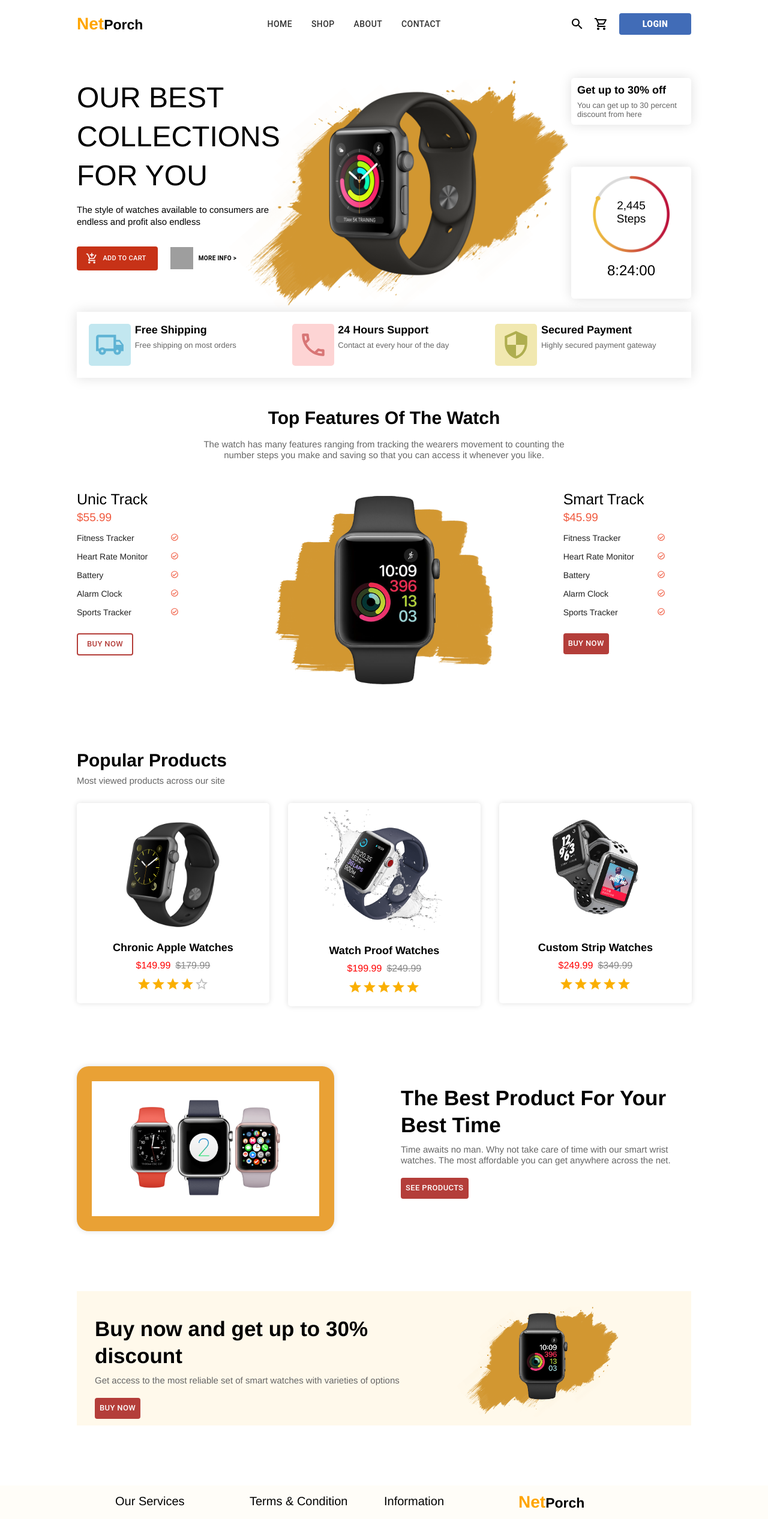
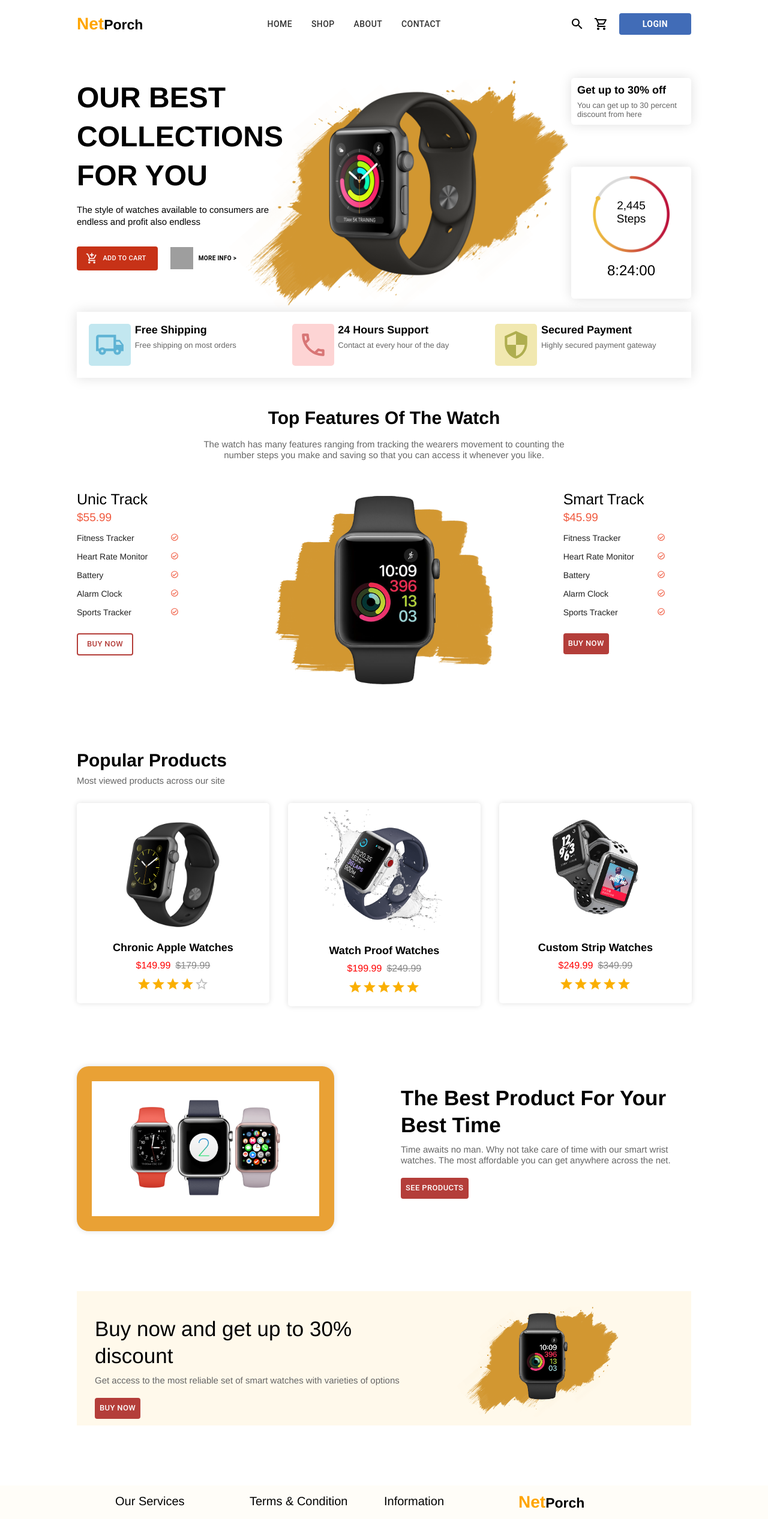
Before and after one commit to boskitech/neekseats, a React (Create React App) app: page / in a window 1280 px wide. Shown: the top 2533 px of the page at 60% size. Built offline with nearby package versions, Linux system fonts and the light colour scheme; grey boxes are pictures that could not be loaded.

Commit message:
change font weights

```diff
--- a/src/components/navbar/Navbar.js
+++ b/src/components/navbar/Navbar.js
@@ -22,10 +22,10 @@ import { selectUserCart, fetchCartProducts } from "../../reducers/cartSlice";
 
 const HeaderText = styled("h2")(({ theme }) => ({
   color: "#000",
-  fontWeight: "900",
+  fontWeight: 700,
   fontSize: "23px",
   [theme.breakpoints.down("md")]: {
-    fontWeight: "800",
+    fontWeight: 700,
     fontSize: "20px",
   },
 }));
@@ -58,7 +58,7 @@ const StyledMenuButton = styled(Button)({
 
 const StyledLoginButton = styled(Button)(({ theme }) => ({
   color: "#fff",
-  fontWeight: 800,
+  fontWeight: 700,
   backgroundColor: "#416cb7",
   width: "120px",
   marginLeft: "10px",
--- a/src/components/navbar/SearchBar.js
+++ b/src/components/navbar/SearchBar.js
@@ -3,7 +3,7 @@ import SearchIcon from "@mui/icons-material/Search";
 import { Button, TextField } from "@mui/material";
 import { Box } from "@mui/system";
 import { useEffect, useState } from "react";
-import { Link, useNavigate } from "react-router-dom";
+import { useNavigate } from "react-router-dom";
 import { useDispatch, useSelector } from "react-redux";
 import {
   fetchProducts,
@@ -47,7 +47,7 @@ const StyledGridLoginInput = styled(TextField)(({ theme }) => ({
 
 const StyledLoginButton = styled(Button)(({ theme }) => ({
   color: "#fff",
-  fontWeight: 800,
+  fontWeight: 700,
   backgroundColor: "#416cb7",
   width: "120px",
   marginLeft: "10px",
--- a/src/pages/home/Home.styles.js
+++ b/src/pages/home/Home.styles.js
@@ -66,14 +66,14 @@ export const StyledLeftSideBanner = styled("div")(({ theme }) => ({
 
 export const StyledBannerHeaderText = styled("div")(({ theme }) => ({
   fontSize: "48px",
-  fontWeight: 550,
+  fontWeight: 600,
   color: "#000",
   lineHeight: "65px",
 }));
 
 export const StyledBannerText = styled("div")(({ theme }) => ({
   fontSize: "15px",
-  fontWeight: 420,
+  fontWeight: 400,
   color: "#000",
   lineHeight: "20px",
   marginTop: "15px",
@@ -422,7 +422,7 @@ export const StyledPopularProductsDivHeader = styled("div")(({ theme }) => ({
 
 export const StyledPopularProductsDivText = styled("div")(({ theme }) => ({
   fontSize: "16px",
-  fontWeight: 450,
+  fontWeight: 400,
   textAlign: "center",
   color: "red",
   marginTop: "10px",
@@ -430,7 +430,7 @@ export const StyledPopularProductsDivText = styled("div")(({ theme }) => ({
 
 export const StyledStrikedProductsDivText = styled("span")(({ theme }) => ({
   fontSize: "16px",
-  fontWeight: 450,
+  fontWeight: 400,
   textAlign: "center",
   color: "#888",
   marginLeft: "8px",
@@ -502,7 +502,7 @@ export const StyledOfferBar = styled(Grid)(({ theme }) => ({
 
 export const StyledOfferBarHeader = styled("div")(({ theme }) => ({
   fontSize: "35px",
-  fontWeight: 600,
+  fontWeight: 500,
   color: "#000",
   lineHeight: "45px",
   margin: "30px auto 0 auto",
```
